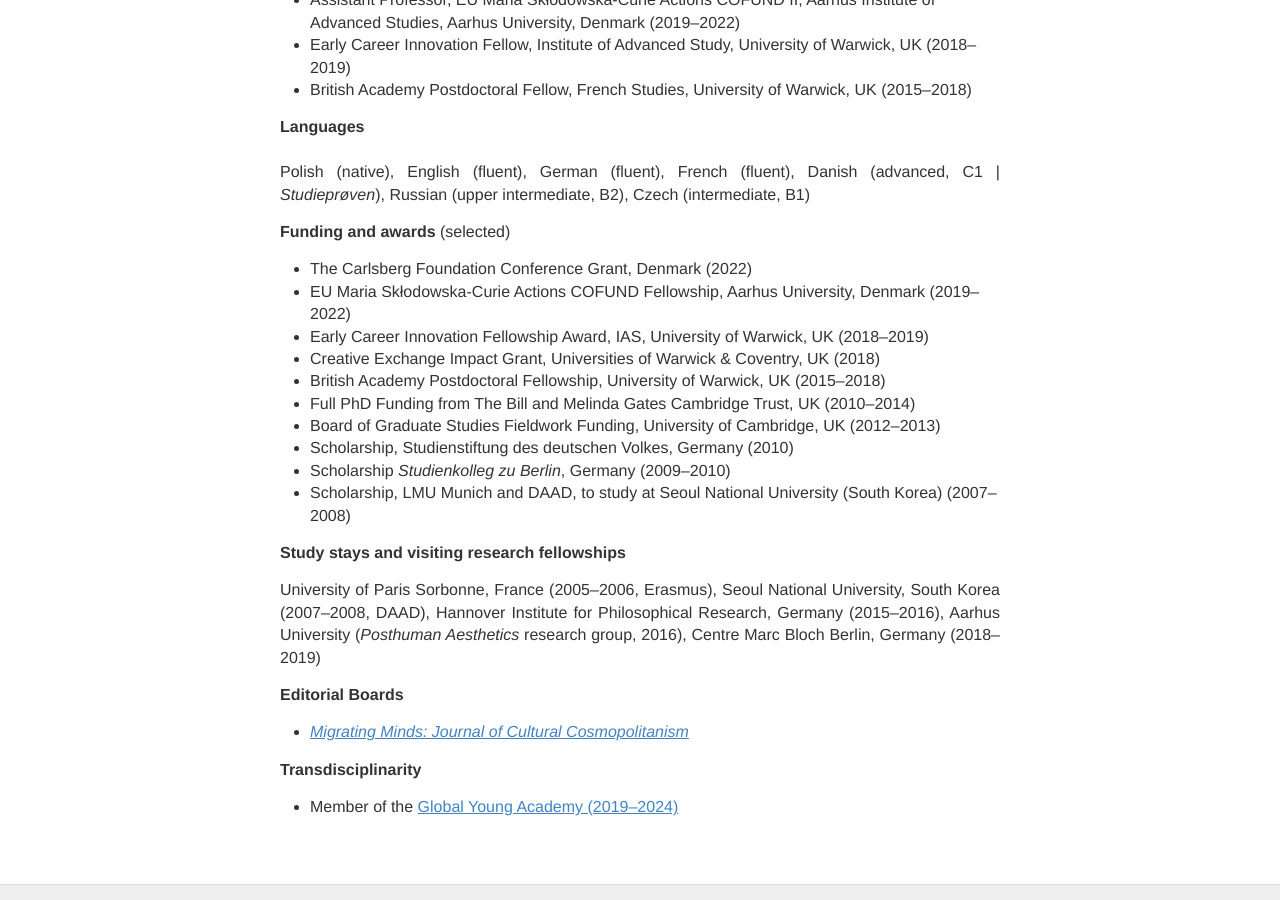
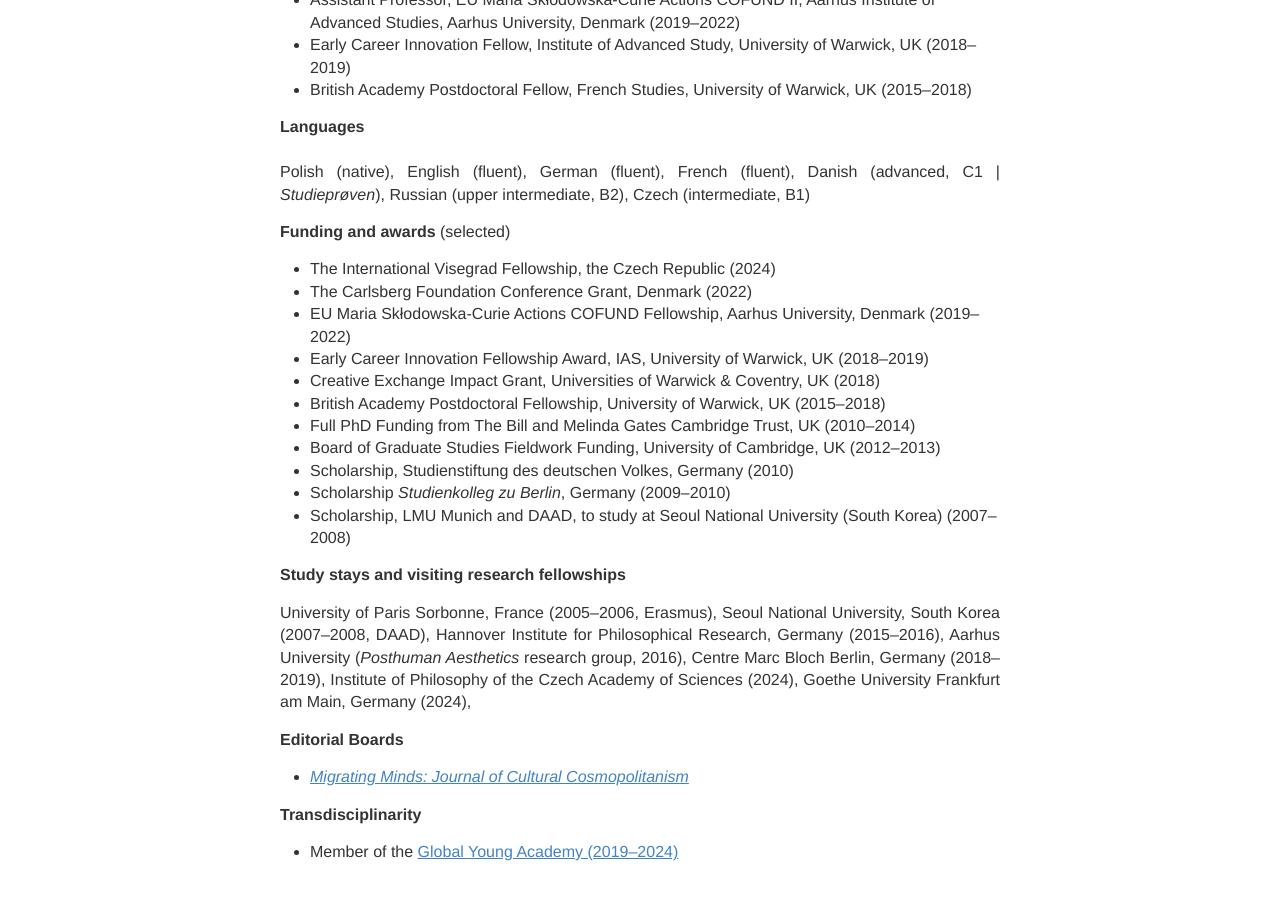
Before and after one commit to IJanicka/IJanicka.github.io, a Jekyll site: the page built from about.md, in a window 1280 px wide and 900 px high, scrolled down 1409 px. Built offline with Jekyll 4.4.1, drawn with Linux system fonts in a browser that asks for light colours.

Commit message:
Update about.md

```diff
--- a/about.md
+++ b/about.md
@@ -44,6 +44,7 @@
 
 **Funding and awards** (selected)<br>
 
+* The International Visegrad Fellowship, the Czech Republic (2024) <br>
 * The Carlsberg Foundation Conference Grant, Denmark (2022)<br>
 * EU Maria Skłodowska-Curie Actions COFUND Fellowship, Aarhus University, Denmark (2019–2022)	<br>
 * Early Career Innovation Fellowship Award, IAS, University of Warwick, UK (2018–2019)<br>
@@ -57,7 +58,7 @@
 
 **Study stays and visiting research fellowships**<br>
 
-University of Paris Sorbonne, France (2005–2006, Erasmus), Seoul National University, South Korea (2007–2008, DAAD), Hannover Institute for Philosophical Research, Germany (2015–2016), Aarhus University (*Posthuman Aesthetics* research group, 2016), Centre Marc Bloch Berlin, Germany (2018–2019)<br>
+University of Paris Sorbonne, France (2005–2006, Erasmus), Seoul National University, South Korea (2007–2008, DAAD), Hannover Institute for Philosophical Research, Germany (2015–2016), Aarhus University (*Posthuman Aesthetics* research group, 2016), Centre Marc Bloch Berlin, Germany (2018–2019), Institute of Philosophy of the Czech Academy of Sciences (2024), Goethe University Frankfurt am Main, Germany (2024), <br>
 
 **Editorial Boards**
 
```
